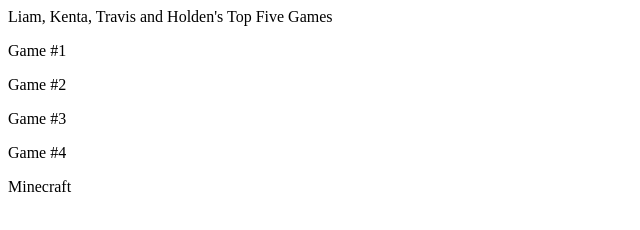
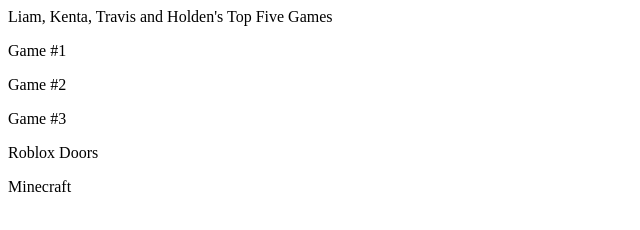
Before and after one commit to greatestdev100/top5-games, a plain HTML site: page index.html in a window 1280 px wide. Shown: the full height of the page, 0-640 px from the left. Drawn offline with Linux system fonts and the light colour scheme.

Commit message:
Update Game #4 to 'Roblox Doors' in index.html
as per greatestdev100's choice

```diff
--- a/index.html
+++ b/index.html
@@ -1,4 +1,4 @@
-<html>
+ <html>
   <header>
   Liam, Kenta, Travis and Holden's Top Five Games
   <p>
@@ -8,7 +8,7 @@
   <p>
   Game #3
   <p>
-  Game #4
+  Roblox Doors
   <p>
   Minecraft
 </html>
```
